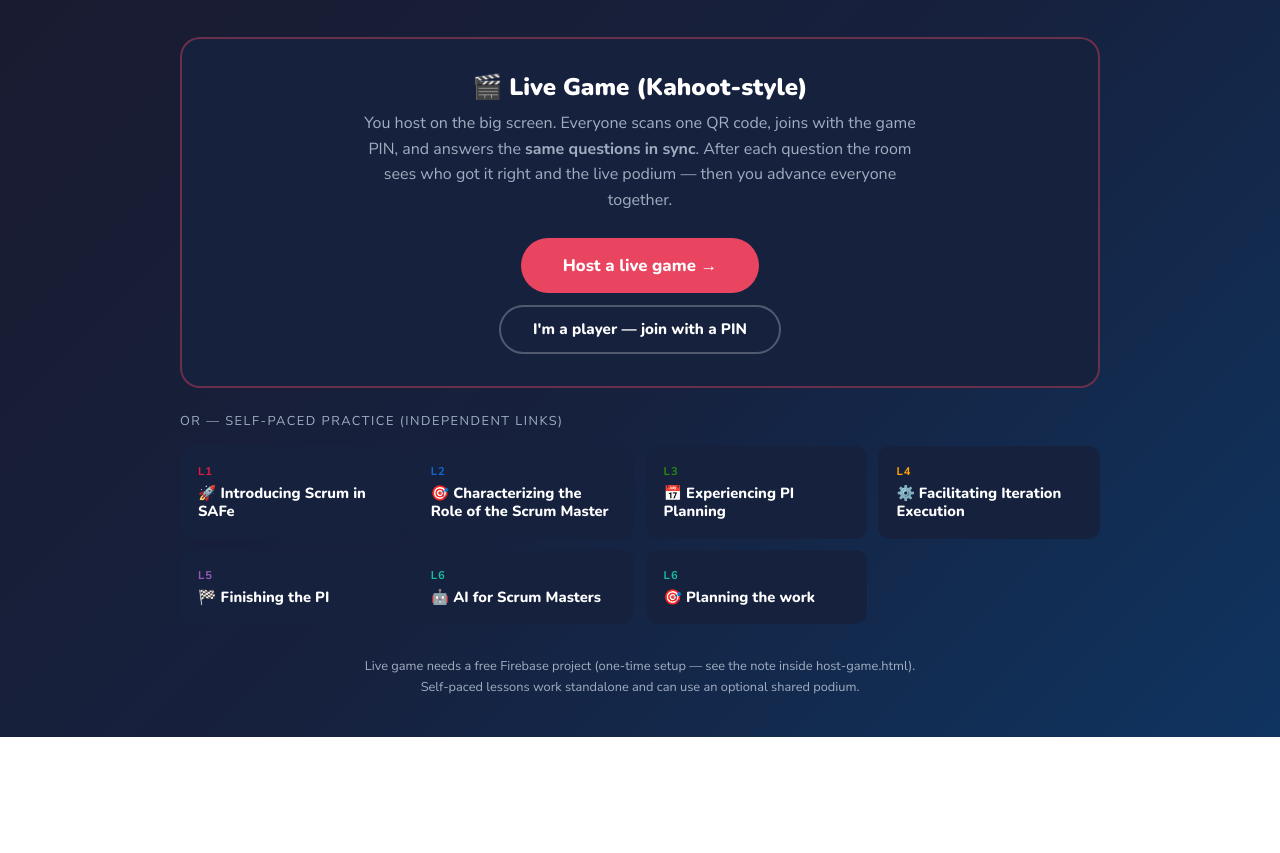
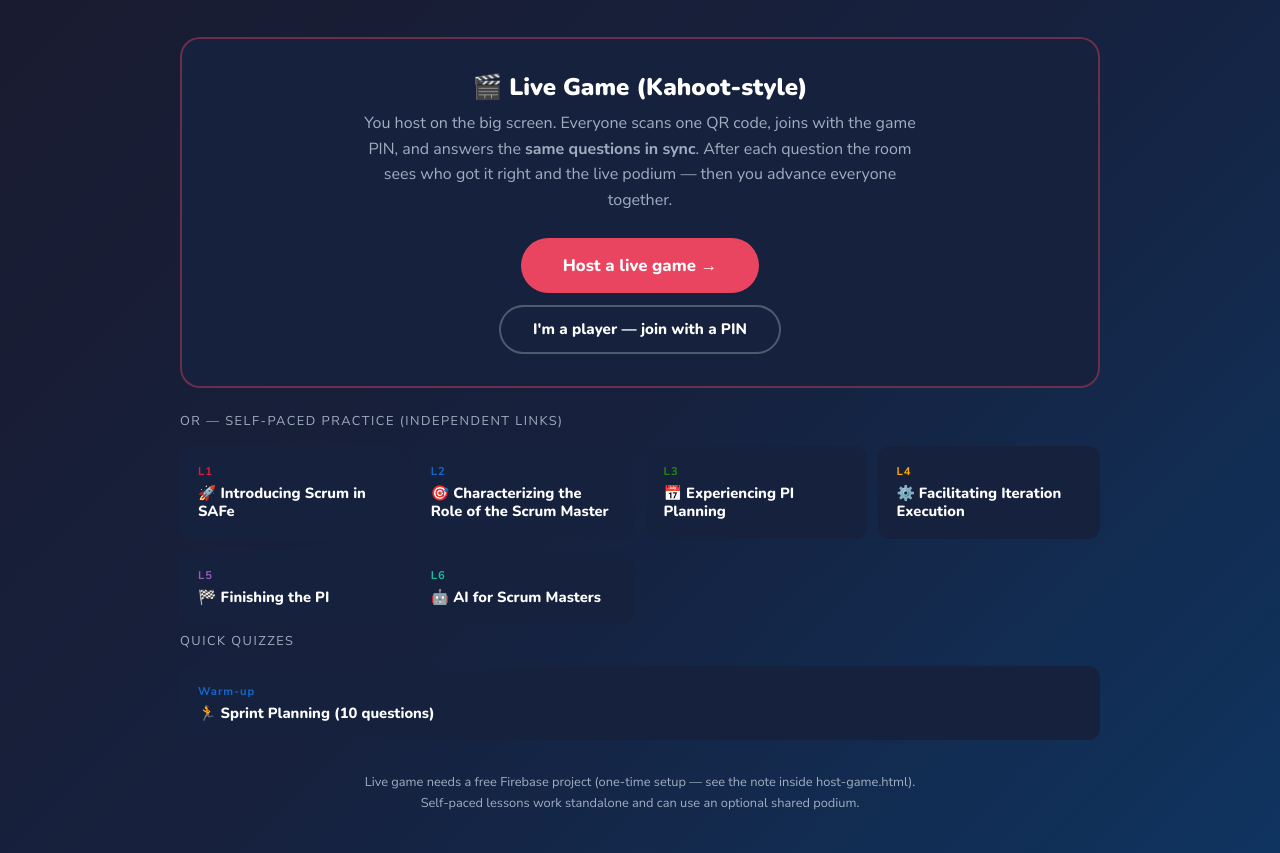
Before and after one commit to Ani-512/SAFe-SM-Quiz, a plain HTML site: page index.html in a window 1280 px wide. Shown: the part 188-1041 px from the top of the page. Before the commit the page ends 925 px from the top, so only its background shows below. Drawn offline with nearby package versions, Linux system fonts and the light colour scheme.

Commit message:
Added the sprint planning quiz to the hub

```diff
--- a/index.html
+++ b/index.html
@@ -51,7 +51,11 @@
       <a class="mini-card" href="lesson-4-facilitating-iteration-execution.html" style="--c:#ffa602"><span class="mc-n">L4</span><span class="mc-t">⚙️ Facilitating Iteration Execution</span></a>
       <a class="mini-card" href="lesson-5-finishing-the-pi.html" style="--c:#9b59b6"><span class="mc-n">L5</span><span class="mc-t">🏁 Finishing the PI</span></a>
       <a class="mini-card" href="lesson-6-ai-for-scrum-masters.html" style="--c:#1abc9c"><span class="mc-n">L6</span><span class="mc-t">🤖 AI for Scrum Masters</span></a>
-      <a class="mini-card" href="sprint-planning-quiz.html" style="--c:#1abc9c"><span class="mc-n">L6</span><span class="mc-t">🎯 Planning the work</span></a>
+  </div>
+
+  <div class="sec-title">Quick quizzes</div>
+  <div class="mini-grid">
+      <a class="mini-card" href="sprint-planning-quiz.html" style="--c:#1368ce"><span class="mc-n">Warm-up</span><span class="mc-t">🏃 Sprint Planning (10 questions)</span></a>
   </div>
 
   <div class="foot">Live game needs a free Firebase project (one-time setup — see the note inside host-game.html).<br>Self-paced lessons work standalone and can use an optional shared podium.</div>
```
